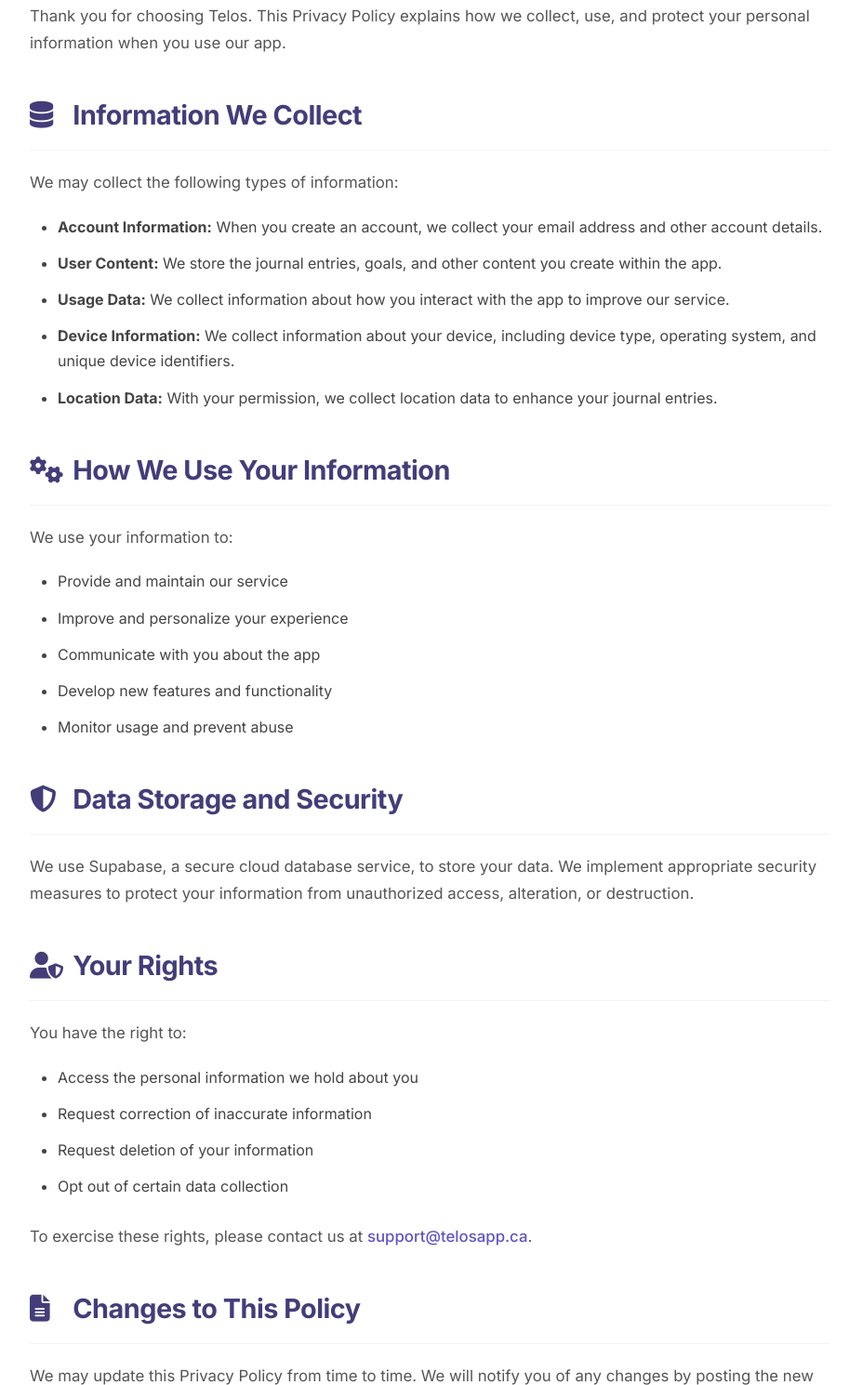
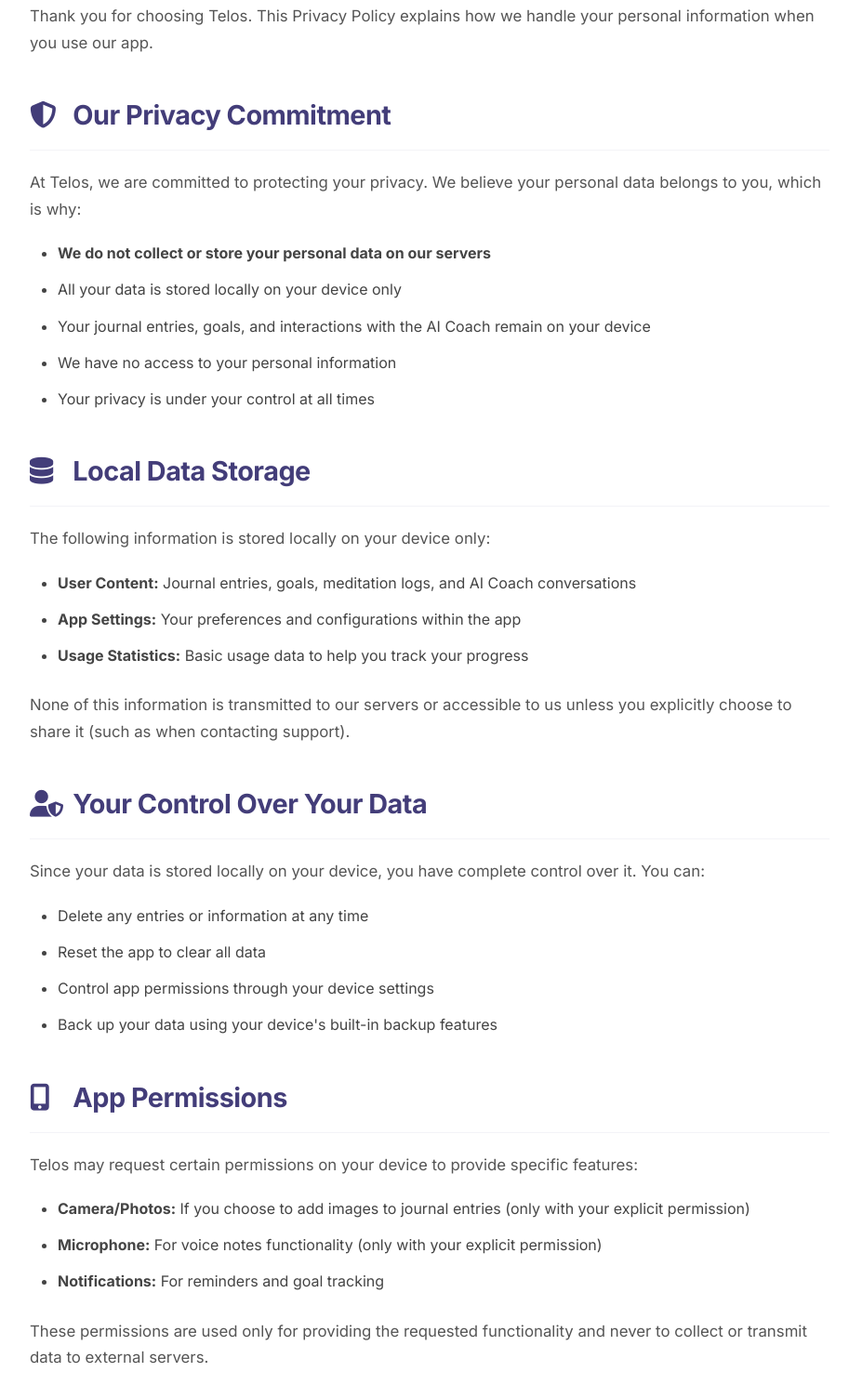
Before and after one commit to gitgill9/TelosSupportSite, a plain HTML site: page privacy.html in a window 1280 px wide. Shown: the part 544-2034 px from the top of the page at 93% size, without its empty margins (178-1091 px from the left). Drawn offline with Linux system fonts and the light colour scheme.

Commit message:
Update content to emphasize AI coach, meditation features, and local data storage

```diff
--- a/privacy.html
+++ b/privacy.html
@@ -27,40 +27,44 @@
             <div class="card">
                 <span class="badge">Last updated: December 10, 2024</span>
 
-                <p>Thank you for choosing Telos. This Privacy Policy explains how we collect, use, and protect your personal information when you use our app.</p>
+                <p>Thank you for choosing Telos. This Privacy Policy explains how we handle your personal information when you use our app.</p>
 
-                <h2><i class="fas fa-database icon"></i> Information We Collect</h2>
-                <p>We may collect the following types of information:</p>
+                <h2><i class="fas fa-shield-alt icon"></i> Our Privacy Commitment</h2>
+                <p>At Telos, we are committed to protecting your privacy. We believe your personal data belongs to you, which is why:</p>
                 <ul>
-                    <li><strong>Account Information:</strong> When you create an account, we collect your email address and other account details.</li>
-                    <li><strong>User Content:</strong> We store the journal entries, goals, and other content you create within the app.</li>
-                    <li><strong>Usage Data:</strong> We collect information about how you interact with the app to improve our service.</li>
-                    <li><strong>Device Information:</strong> We collect information about your device, including device type, operating system, and unique device identifiers.</li>
-                    <li><strong>Location Data:</strong> With your permission, we collect location data to enhance your journal entries.</li>
+                    <li><strong>We do not collect or store your personal data on our servers</strong></li>
+                    <li>All your data is stored locally on your device only</li>
+                    <li>Your journal entries, goals, and interactions with the AI Coach remain on your device</li>
+                    <li>We have no access to your personal information</li>
+                    <li>Your privacy is under your control at all times</li>
                 </ul>
 
-                <h2><i class="fas fa-cogs icon"></i> How We Use Your Information</h2>
-                <p>We use your information to:</p>
+                <h2><i class="fas fa-database icon"></i> Local Data Storage</h2>
+                <p>The following information is stored locally on your device only:</p>
                 <ul>
-                    <li>Provide and maintain our service</li>
-                    <li>Improve and personalize your experience</li>
-                    <li>Communicate with you about the app</li>
-                    <li>Develop new features and functionality</li>
-                    <li>Monitor usage and prevent abuse</li>
+                    <li><strong>User Content:</strong> Journal entries, goals, meditation logs, and AI Coach conversations</li>
+                    <li><strong>App Settings:</strong> Your preferences and configurations within the app</li>
+                    <li><strong>Usage Statistics:</strong> Basic usage data to help you track your progress</li>
+                </ul>
+                <p>None of this information is transmitted to our servers or accessible to us unless you explicitly choose to share it (such as when contacting support).</p>
+
+                <h2><i class="fas fa-user-shield icon"></i> Your Control Over Your Data</h2>
+                <p>Since your data is stored locally on your device, you have complete control over it. You can:</p>
+                <ul>
+                    <li>Delete any entries or information at any time</li>
+                    <li>Reset the app to clear all data</li>
+                    <li>Control app permissions through your device settings</li>
+                    <li>Back up your data using your device's built-in backup features</li>
                 </ul>
 
-                <h2><i class="fas fa-shield-alt icon"></i> Data Storage and Security</h2>
-                <p>We use Supabase, a secure cloud database service, to store your data. We implement appropriate security measures to protect your information from unauthorized access, alteration, or destruction.</p>
-
-                <h2><i class="fas fa-user-shield icon"></i> Your Rights</h2>
-                <p>You have the right to:</p>
+                <h2><i class="fas fa-mobile-alt icon"></i> App Permissions</h2>
+                <p>Telos may request certain permissions on your device to provide specific features:</p>
                 <ul>
-                    <li>Access the personal information we hold about you</li>
-                    <li>Request correction of inaccurate information</li>
-                    <li>Request deletion of your information</li>
-                    <li>Opt out of certain data collection</li>
+                    <li><strong>Camera/Photos:</strong> If you choose to add images to journal entries (only with your explicit permission)</li>
+                    <li><strong>Microphone:</strong> For voice notes functionality (only with your explicit permission)</li>
+                    <li><strong>Notifications:</strong> For reminders and goal tracking</li>
                 </ul>
-                <p>To exercise these rights, please contact us at <a href="mailto:support@telosapp.ca">support@telosapp.ca</a>.</p>
+                <p>These permissions are used only for providing the requested functionality and never to collect or transmit data to external servers.</p>
 
                 <h2><i class="fas fa-file-alt icon"></i> Changes to This Policy</h2>
                 <p>We may update this Privacy Policy from time to time. We will notify you of any changes by posting the new Privacy Policy on this page and updating the "Last updated" date.</p>
```
Also changed, not shown: index.html (+32 -4 lines), terms.html (+2 -2 lines), 1 other file.
